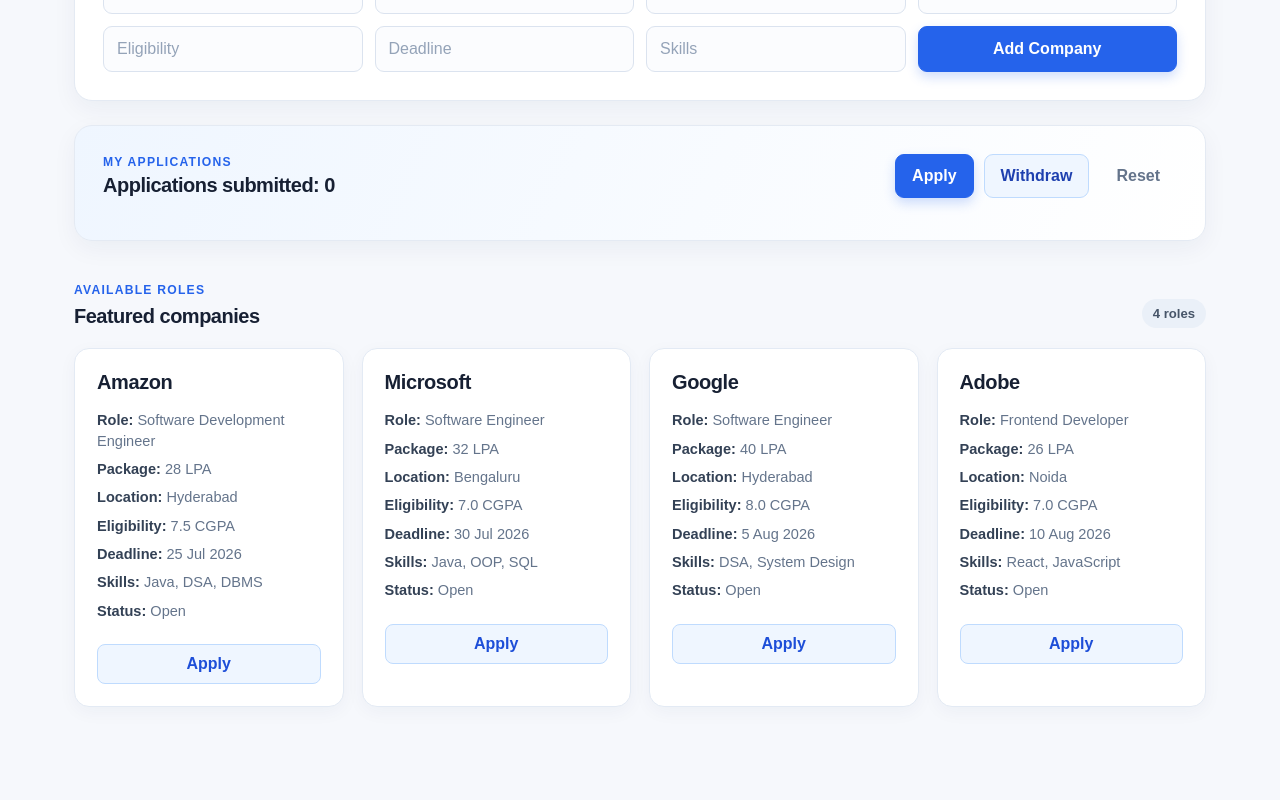
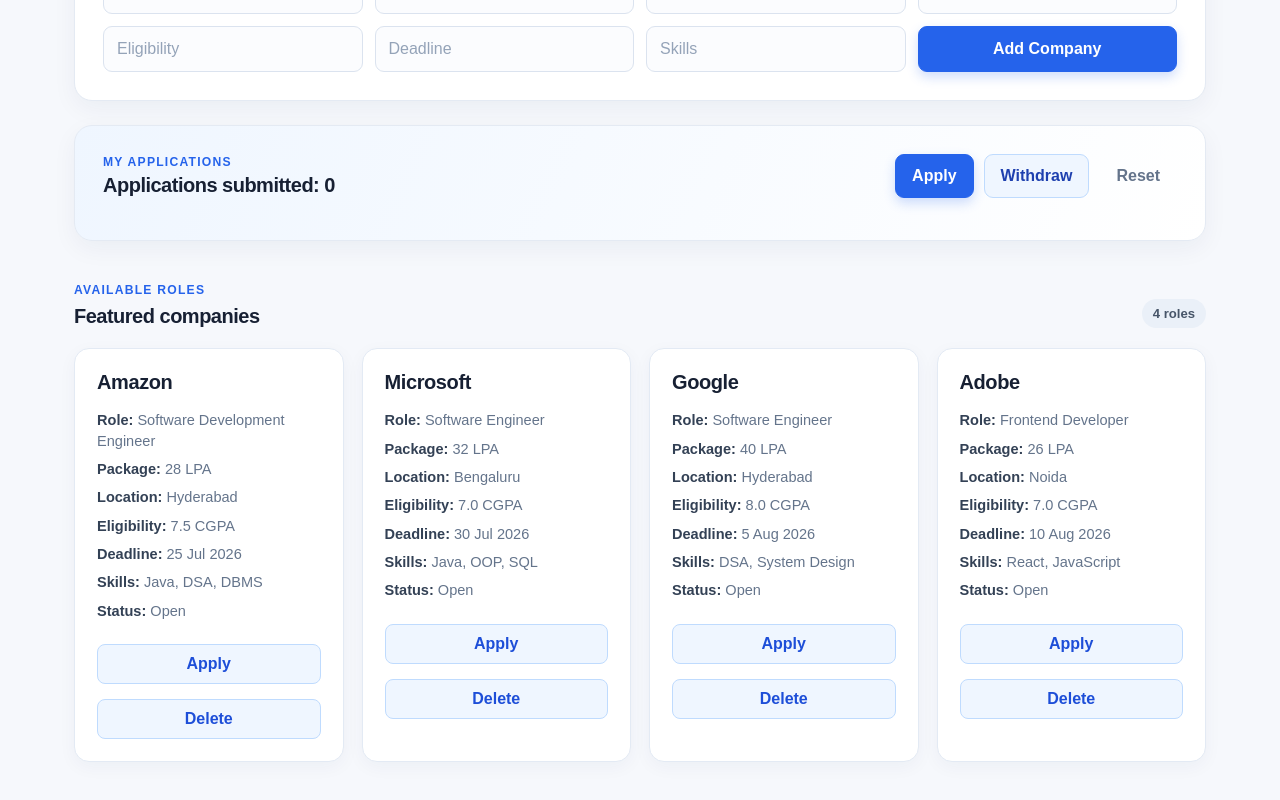
Before and after one commit to mrithvik3/Placement-Management-Portal, a React (Vite) app in the folder client/: page / in a window 1280 px wide. Shown: the part 454-1254 px from the top of the page. Before the commit the page ends 1233 px from the top, so only its background shows below. Built offline with nearby package versions, Linux system fonts and the light colour scheme.

Commit message:
Implement company deletion using filter and callback props

```diff
--- a/client/src/App.jsx
+++ b/client/src/App.jsx
@@ -87,6 +87,12 @@
     setSkills("");
   };
 
+  const handleDelete = (id) => {
+    setCompanies((currentCompanies) =>
+      currentCompanies.filter((company) => company.id !== id)
+    );
+  };
+
   return (
     <>
       <Navbar />
@@ -154,6 +160,7 @@
       {companies.map((company) => (
       <CompanyCard
         key={company.id}
+        id={company.id}
         company={company.company}
         role={company.role}
         salaryPackage={company.salaryPackage}
@@ -162,6 +169,7 @@
         deadline={company.deadline}
         skills={company.skills}
         status={company.status}
+        onDelete={handleDelete}
       />
     ))}
         </div>
--- a/client/src/components/CompanyCard.jsx
+++ b/client/src/components/CompanyCard.jsx
@@ -1,4 +1,5 @@
 function CompanyCard({
+  id,
   company,
   role,
   salaryPackage,
@@ -7,6 +8,7 @@
   deadline,
   skills,
   status,
+  onDelete,
 }) {
   return (
     <div className="company-card">
@@ -27,6 +29,10 @@
       <p><strong>Status:</strong> {status}</p>
 
       <button>Apply</button>
+
+      <button onClick={() => onDelete(id)}>
+        Delete
+      </button>
     </div>
   );
 }
```
Lines whose indentation alone changed are shown as unchanged.
